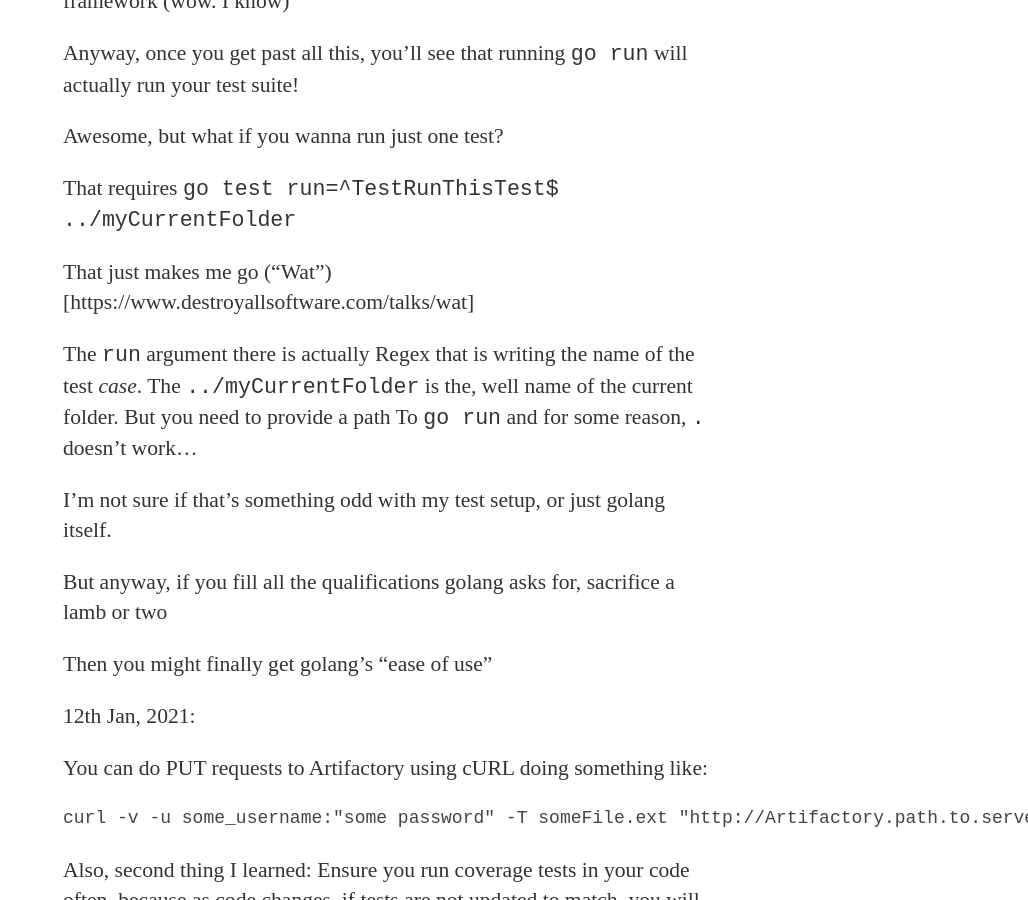
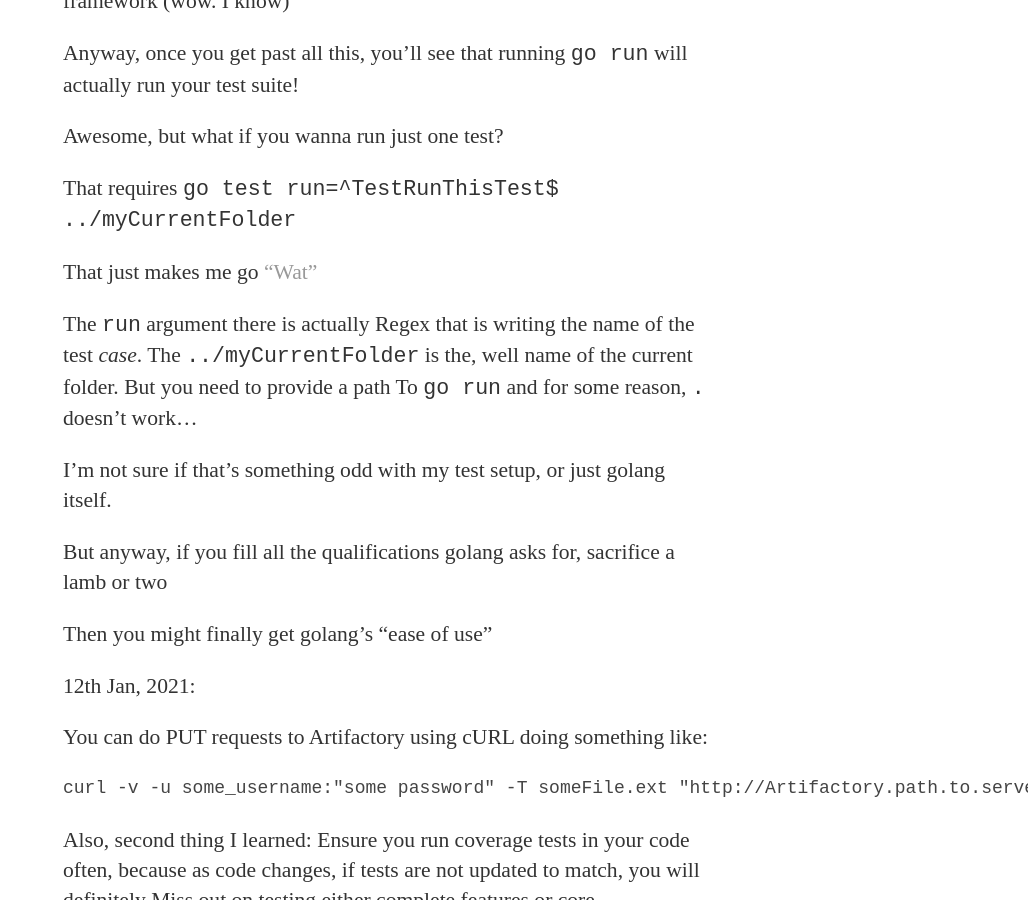
Before and after one commit to sunnyMiglani/sunnymiglani.github.io, a Jekyll site: the page built from todayILearned/index.md, in a window 1280 px wide and 900 px high, scrolled down 2121 px. Shown: the whole window, without its empty margins (252-1280 px from the left). Built offline with Jekyll 4.4.1, drawn with Linux system fonts in a browser that asks for light colours.

Commit message:
Forgot link syntax!

```diff
--- a/todayILearned/index.md
+++ b/todayILearned/index.md
@@ -69,7 +69,7 @@ Awesome, but what if you wanna run just one test?
 
 That requires `go test run=^TestRunThisTest$ ../myCurrentFolder `
 
-That just makes me go ("Wat")[https://www.destroyallsoftware.com/talks/wat]
+That just makes me go ["Wat"](https://www.destroyallsoftware.com/talks/wat)
 
 The `run` argument there is actually Regex that is writing the name of the test *case*.
 The `../myCurrentFolder` is the, well name of the current folder. But you need to provide a path
```
